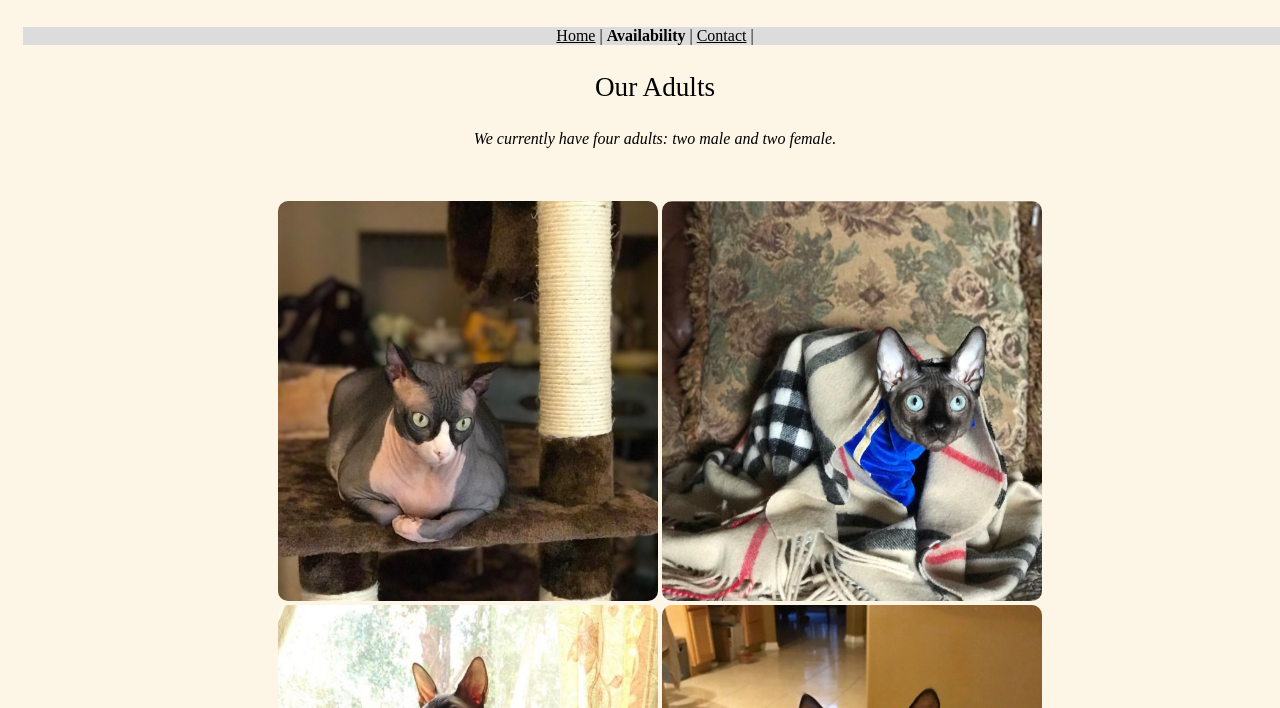
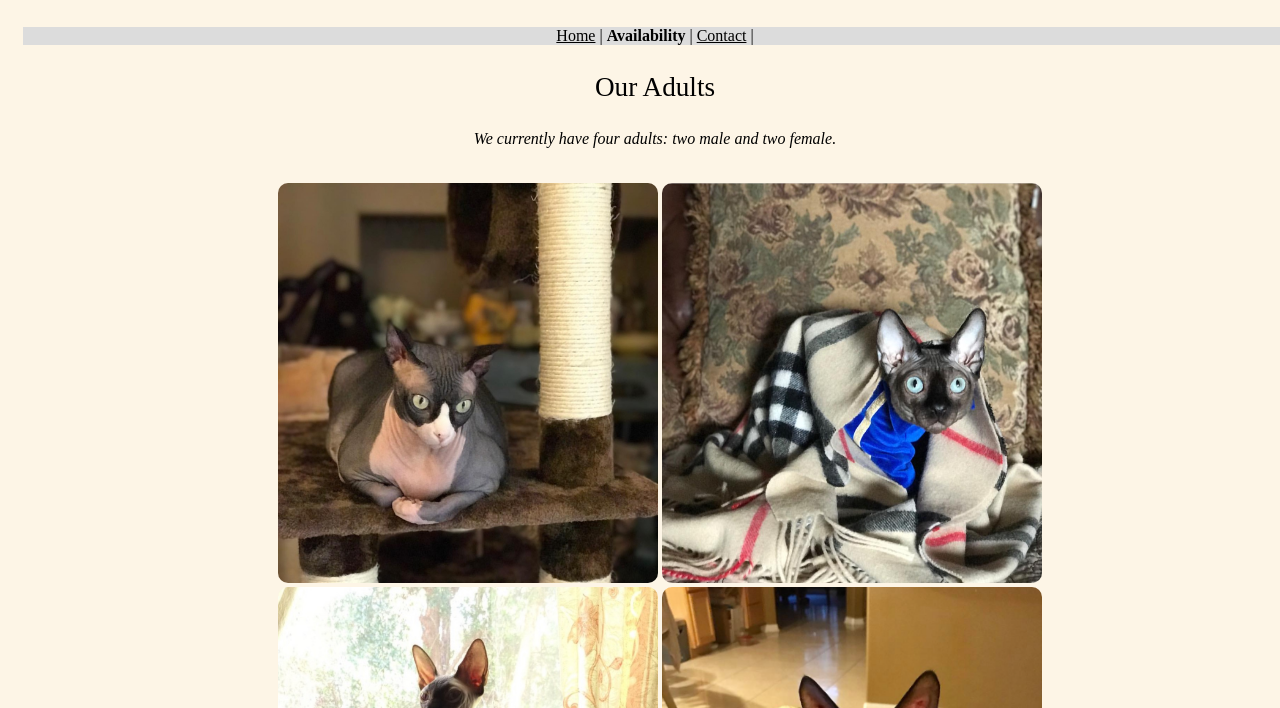
Before and after one commit to ciararoutly1/SunnySphynx, a plain HTML site: page availability.html in a window 1280 px wide. Shown: the part 92-800 px from the top of the page. Drawn offline with Linux system fonts and the light colour scheme.

Commit message:
Update availability.html

```diff
--- a/availability.html
+++ b/availability.html
@@ -26,7 +26,7 @@ Date: February 9, 2017
 
 <h3>Our Adults</h3>
 	<!-- content may only be editable by us depending on availability -->
-	<p contenteditable="false"><i>We currently have four adults: two male and two female.</i></p><br><br>
+	<p contenteditable="false"><i>We currently have four adults: two male and two female.</i></p><br>
 	</article>
 
 	<figure>
@@ -50,7 +50,7 @@ Date: February 9, 2017
 </center>
 
 <center>
-
+<br><br>
 	<h3>Our Available Kittens</h3>
 	<p draggable="false"><i>We have one male kitten available for adoption.</i><p>
 		<div id = "indexContent">
```
